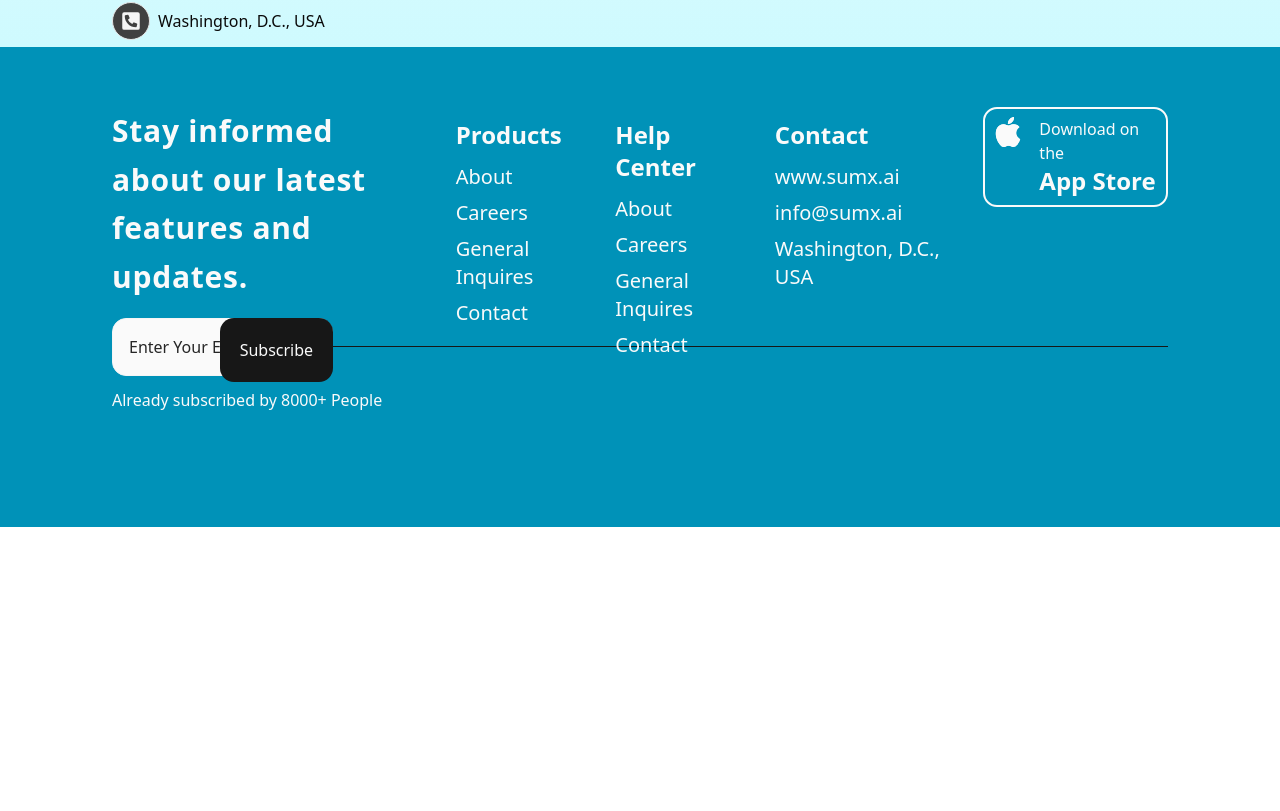
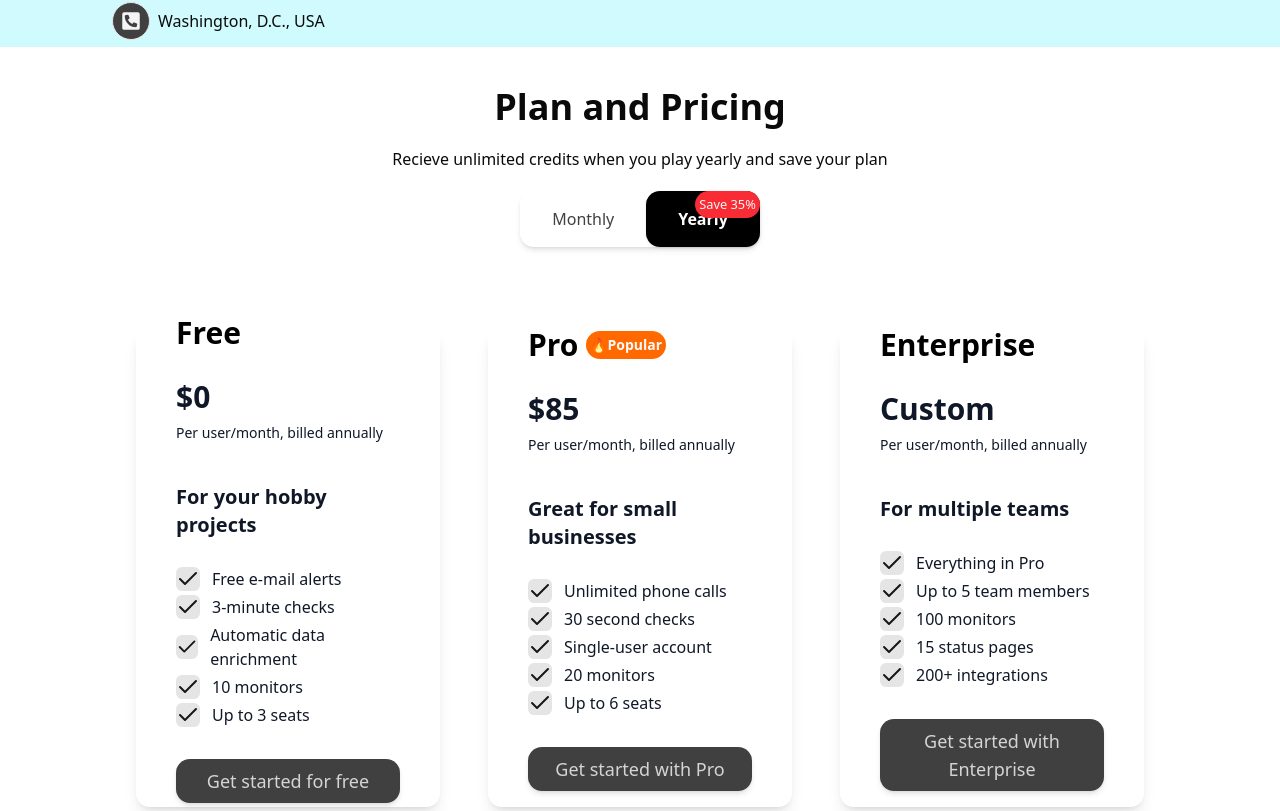
Before and after one commit to Ironbuff/Web-, a Next.js app: page / in a window 1280 px wide. Shown: the part 1709-2520 px from the top of the page. Before the commit the page ends 2236 px from the top, so only its background shows below. Built offline with nearby package versions, Linux system fonts and the light colour scheme.

Commit message:
Pricing Page

```diff
--- a/src/app/page.tsx
+++ b/src/app/page.tsx
@@ -2,6 +2,7 @@ import Navbar from "@/components/navbar/page";
 import Hero from "@/page/landing/page";
 import Contact from '@/page/contact/page'
 import Footer from "@/components/footer/page";
+import PricingPlans from "@/page/pricing/page";
 
 export default function Home() {
   return (
@@ -9,7 +10,7 @@ export default function Home() {
     <Navbar/>
     <Hero/>
     <Contact/>
-
+    <PricingPlans/>
     <Footer/>
     </>
   );
--- a/src/components/footer/page.tsx
+++ b/src/components/footer/page.tsx
@@ -1,5 +1,8 @@
 import React from "react";
 import { BsApple } from "react-icons/bs";
+import { FaFacebookF, FaLinkedin } from "react-icons/fa";
+import { FaXTwitter } from "react-icons/fa6";
+import { IoLogoInstagram } from "react-icons/io";
 
 const Footer = () => {
     const Products = [
@@ -22,15 +25,23 @@ const Footer = () => {
         { id: 3, title: "Washington, D.C., USA" },
     ];
 
+    const icon = [
+        { id: 1, icon: <FaFacebookF size={25} /> },
+        { id: 2, icon: <IoLogoInstagram size={25} /> },
+        { id: 3, icon: <FaXTwitter size={25} /> },
+        { id: 4, icon: <FaLinkedin size={25} /> }
+    ]
+
     return (
-        <div className="bg-cyan-600 h-[30rem] w-full py-15 px-28 flex flex-col justify-between gap-y-5">
+        <footer className="lg:h-[30rem] h-full bg-cyan-600 w-full relative">
+            <div className="py-15 w-full lg:px-28 px-5 flex flex-col justify-between gap-y-20">
 
                 {/* Top Footer */}
-            <div className="flex flex-row h-2/3 w-full gap-x-3 justify-evenly  border-b border-b-neutral-900">
+                <div className="flex lg:flex-row flex-col h-2/3 w-full gap-x-3 justify-evenly ">
                     {/* Subscribe Option */}
-                <div className="w-1/3">
+                    <div className="lg:w-1/3 w-full">
                         <div className="flex flex-col gap-y-4 text-neutral-50 w-full">
-                        <h1 className="text-3xl font-semibold w-[80%] leading-relaxed tracking-wide">
+                            <h1 className="lg:text-3xl text-xl font-semibold lg:w-[80%] w-full leading-relaxed tracking-wide">
                                 Stay informed about our latest features and updates.
                             </h1>
                             <div className="flex flex-col ">
@@ -38,10 +49,10 @@ const Footer = () => {
                                     <div className="flex flex-row items-center w-2/3 justify-start relative">
                                         <input
                                             type="text"
-                                        className="p-4 outline-none border border-neutral-100 bg-neutral-50 rounded-xl placeholder:text-neutral-800 w-full"
+                                            className="p-5 outline-none border border-neutral-100 bg-neutral-50 rounded-xl placeholder:text-neutral-800 w-full"
                                             placeholder="Enter Your Email"
                                         />
-                                    <h2 className="px-5 py-5 bg-neutral-900 absolute top-0 right-0 text-neutral-50 rounded-xl">
+                                        <h2 className="px-5 py-5 bg-neutral-900 absolute top-0  hover:scale-105 ease-in-out transition-all duration-300 right-0 text-neutral-50 rounded-r-2xl ">
                                             Subscribe{" "}
                                         </h2>
                                     </div>
@@ -52,12 +63,12 @@ const Footer = () => {
                     </div>
 
                     {/* Product Detail */}
-                <div className="w=1/4 text-neutral-50 space-x-3">
-                    <h1 className="text-2xl py-3 font-semibold">Products</h1>
+                    <div className="lg:w-1/5 w-full text-neutral-50 space-x-2 lg:py-2 py-5">
+                        <h1 className="lg:text-2xl text-xl py-3 font-semibold">Products</h1>
                         <ul className="flex flex-col gap-y-2">
                             {Products.map((item) => (
                                 <li key={item.id} className="list-none  ">
-                                <a href={item.links} className="text-xl ">
+                                    <a href={item.links} className="lg:text-xl text-base ">
                                         {item.title}
                                     </a>
                                 </li>
@@ -66,12 +77,12 @@ const Footer = () => {
                     </div>
 
                     {/* Help Detail */}
-                <div className="w=1/4 text-neutral-50 space-x-3 ">
-                    <h1 className="text-2xl py-3 font-semibold">Help Center</h1>
+                    <div className="lg:w-1/5 w-full text-neutral-50 space-x-2 lg:py-2 py-5">
+                        <h1 className="lg:text-2xl text-xl py-3 font-semibold">Help Center</h1>
                         <ul className="flex flex-col gap-y-2">
                             {Help.map((item) => (
                                 <li key={item.id} className="list-none  ">
-                                <a href={item.links} className="text-xl ">
+                                    <a href={item.links} className="lg:text-xl text-base ">
                                         {item.title}
                                     </a>
                                 </li>
@@ -80,11 +91,11 @@ const Footer = () => {
                     </div>
 
                     {/* Contact */}
-                <div className="w-fit text-neutral-50">
-                    <h1 className="text-2xl py-3 font-semibold">Contact</h1>
+                    <div className="w-fit text-neutral-50 lg:py-2 py-5">
+                        <h1 className="lg:text-2xl text-xl py-3 font-semibold">Contact</h1>
                         <ul className="flex flex-col gap-y-2">
                             {contact.map((item) => (
-                            <li key={item.id} className="text-xl">
+                                <li key={item.id} className="lg:text-xl text-base">
                                     {item.title}
                                 </li>
                             ))}
@@ -92,13 +103,13 @@ const Footer = () => {
                     </div>
 
                     {/* App Store */}
-                <div className="flex flex-row gap-x-1 space-x-3 items-start justify-center w-fit rounded-xl  p-2 border-2 h-fit border-neutral-50 text-neutral-50">
-                    <span className="flex items-center justify-center h-[50] ">
+                    <div className="flex flex-row gap-x-1 items-start justify-center w-fit rounded-xl  mt-2 border-2 h-fit border-neutral-50 text-neutral-50">
+                        <span className="flex items-center justify-center h-[50] pl-3 ">
                             <BsApple size={30} className="text-neutral-50" />
                         </span>
 
-                    <div className="flex flex-col gap-y-0 ">
-                        <p className="text-base font-medium ">Download on the</p>
+                        <div className="flex flex-col gap-y-0 p-2">
+                            <p className="text-sm font-light ">Download on the</p>
                             <h2 className="text-2xl font-semibold">
                                 App Store
                             </h2>
@@ -108,11 +119,27 @@ const Footer = () => {
 
                 </div>
 
-            {/* Bottom Footer */}
-            <div>
+
+                <div className="h-[1px] absolute left-0 lg:top-[19rem] top-[58rem] w-full opacity-[0.2] bg-white">
 
                 </div>
+
+                {/* Bottom Footer */}
+                <div className="flex flex-row h-1/3 items-center justify-between text-neutral-50 ">
+                    <h3 className="text-lg">
+                        © SumX 2025 | All Rights Reserved
+                    </h3>
+                    {/* Social Media Icon */}
+                    <ul className="flex flex-row gap-x-3 items-center justify-center">
+                        {icon.map((item) => (
+                            <li key={item.id}>
+                                {item.icon}
+                            </li>
+                        ))}
+                    </ul>
                 </div>
+            </div>
+        </footer>
     );
 };
 
--- a/src/page/contact/page.tsx
+++ b/src/page/contact/page.tsx
@@ -18,7 +18,7 @@ const Contact = () => {
     ]
 
     return (
-    <section className='w-full lg:h-[100vh] h-full flex lg:flex-row flex-col gap-y-10 items-center justify-center gap-x-2 px-28 bg-gradient-to-b from-white to-cyan-100'>
+    <section className='w-full lg:h-[100vh] h-full flex lg:flex-row flex-col gap-y-10 items-center justify-center gap-x-2 px-28 py-20 bg-gradient-to-b from-white to-cyan-100'>
 
         <div className='lg:w-1/2 w-full items-start flex flex-col pt-20 gap-y-10'>
             <h3 className='text-base text-cyan-600'>
@@ -28,7 +28,7 @@ const Contact = () => {
             <h1  className='text-5xl font-semibold text-black'>
                 We’d love to hear from you
             </h1>
-            <p className='text-lg font-light w-2/3 text-black'>
+            <p className='text-lg font-light lg:w-2/3 text-black'>
                 Got questions about SumX? Need support, or want to see how we can streamline your time management and project tracking? Just ask!
             </p>
             {/* Contact us social Media */}
@@ -69,7 +69,7 @@ const Contact = () => {
         </div>
         {/* Contact Us Form */}
 
-        <div className='lg:w-1/2 w-full flex flex-col gap-y-4 pt-18 '>
+        <div className='lg:w-1/2 w-full flex flex-col gap-y-4 pt-18 mx-auto '>
           <h1 className='text-base text-cyan-600 font-light pb-5 hover:underline'> Send Us Your Message ...</h1>
             <form className='p-5 border border-neutral-200 bg-white/30 rounded-2xl shadow-md '>
                 <div className='w-full flex flex-col gap-y-3'>
--- /dev/null
+++ b/src/page/pricing/page.tsx
@@ -0,0 +1,177 @@
+'use client'
+
+import React, { useState } from 'react';
+import { Check } from 'lucide-react';
+
+
+const PricingPlans = () => {
+    const [billingCycle, setBillingCycle] = useState('annual');
+    const [darkmodefall,setDarkmodefall] = useState<null|number>(null)
+
+    const plans = [
+        {
+            name: 'Free',
+            price: { monthly: 0, annual: 0 },
+            description: 'For your hobby projects',
+            features: [
+                'Free e-mail alerts',
+                '3-minute checks',
+                'Automatic data enrichment',
+                '10 monitors',
+                'Up to 3 seats'
+            ],
+            buttonText: 'Get started for free',
+            buttonStyle: 'border border-gray-300 text-gray-700 hover:bg-gray-50',
+            popular: false
+        },
+        {
+            name: 'Pro',
+            price: { monthly: 130, annual: 85 },
+            description: 'Great for small businesses',
+            features: [
+                'Unlimited phone calls',
+                '30 second checks',
+                'Single-user account',
+                '20 monitors',
+                'Up to 6 seats'
+            ],
+            buttonText: 'Get started with Pro',
+            buttonStyle: 'border border-gray-300 text-gray-700 hover:bg-gray-50',
+            popular: true
+        },
+        {
+            name: 'Enterprise',
+            price: 'Custom',
+            description: 'For multiple teams',
+            features: [
+                'Everything in Pro',
+                'Up to 5 team members',
+                '100 monitors',
+                '15 status pages',
+                '200+ integrations'
+            ],
+            buttonText: 'Get started with Enterprise',
+            buttonStyle: 'bg-white text-black hover:bg-gray-100',
+            popular: false,
+        }
+    ];
+
+    return (
+        <div className='lg:h-screen h-full lg:max-w-screen w-full px-28 py-10'>
+
+            {/* Top Heading */}
+            <div className='flex flex-col gap-y-5 items-center justify-center'>
+                <h1 className='text-4xl font-bold '>
+                    Plan and Pricing
+                </h1>
+                <p className='text-base font-extralight text-center'>
+                    Recieve unlimited credits when you play yearly and save your plan
+                </p>
+
+                {/* Button Changes */}
+                <div className='flex flex-row bg-white  shadow-md rounded-xl'>
+                    <button
+                        onClick={() => setBillingCycle('monthly')}
+                        className={`text-base font-normal text-neutral-700 py-4 px-8 rounded-xl tansition-all ${billingCycle === 'monthly'
+                            ? 'bg-black text-white shadow-sm font-semibold'
+                            : 'text-gray-600 hover:text-gray-900'
+
+                            }`}
+                    >
+                        Monthly
+                    </button>
+                    <div className='relative'>
+                        <button
+                            onClick={() => setBillingCycle('annual')}
+                            className={`text-base font-normal text-neutral-700 py-4 px-8 rounded-xl tansition-all ${billingCycle === 'annual'
+                                ? 'bg-black text-white shadow-sm font-semibold'
+                                : 'text-gray-600 hover:text-gray-900'
+
+                                }`}
+                        >
+                            Yearly
+                        </button >
+                        {billingCycle === 'annual' && (
+                            <small className='absolute top-0 right-0  h-fit text-neutral-50  font-extralight  p-1 rounded-xl w-fit bg-red-500 animate-pulse '>Save 35% </small>
+                        )}
+
+                    </div>
+                </div>
+            </div>
+
+            {/* Bottom Heading */}
+            <div className='grid lg:grid-cols-3 grid-cols-1 mx-auto space-y-5  py-20'>
+                {plans.map((item, index) =>
+                {
+
+                    const darkmode = darkmodefall === index
+                    return(
+                    <div
+                    key={index}
+                    className={`flex flex-col gap-y-4 lg:max-w-6xl max-w-8xl items-start h-[480px] justify-center px-10  py-5 mx-6 rounded-xl shadow-lg group hover:scale-105 transition-all ease-in-out duration-300   ${darkmode?"bg-neutral-800":"bg-white"}`}
+                    onMouseEnter={()=>{
+                        setDarkmodefall(index)
+                    }}
+                    onMouseLeave={()=>{
+                               setDarkmodefall(null)
+                    }}
+                    >
+                        <h1 className={`flex flex-row gap-x-2 text-3xl font-semibold items-center w-full justify-start ${darkmode?"text-white":"text-black"} `}>
+                            {item.name}
+                            {item.popular === true && (
+                                <p className='p-1 bg-orange-500 rounded-xl text-sm  text-neutral-50 '>
+                                    🔥Popular
+                                </p>
+                            )}
+                        </h1>
+
+                        {/* Price Part */}
+                        <div className='flex flex-col gap-y-2 py-3'>
+                                {typeof item.price === 'string' ? (
+                                    <div className={`text-3xl  font-semibold ${darkmode ? 'text-white' : 'text-gray-900'}`}>
+                                        {item.price}
+                                    </div>
+                                ) : (
+                                    <div className={`text-3xl font-semibold ${darkmode ? 'text-white' : 'text-gray-900'}`}>
+                                        ${billingCycle === 'annual' ? item.price.annual : item.price.monthly}
+                                    </div>
+                                )}
+                                    <p className={`text-sm ${darkmode?"text-white":"text-gray-900"}`}>
+                                        Per user/month, billed annually
+                                    </p>
+
+                        </div>
+
+                        {/* Feature Description */}
+                        <div className='flex flex-col gap-y-4'>
+                            <h2 className={`text-xl  font-semibold py-3 ${darkmode?"text-white":"text-gray-900"}`}>
+                                {item.description}
+                            </h2>
+                            {/* Feature Listing */}
+                            <ul className={`flex flex-col gap-y-1  ${darkmode?"text-white":"text-gray-900"}`}>
+                            {item.features.map((item,i)=>(
+                                   <li key={i} className={`flex flex-row gap-x-3 lg:text-base text-lg font-extralight items-center justify-start `}>
+                                     <Check className='text-neutral-900 rounded-sm group-hover:bg-green-300  bg-neutral-200 '/> {item}
+                                   </li>
+                            ))}
+                           </ul>
+                        </div>
+
+                        {/* Button Part */}
+
+                        <div className='w-full'>
+                            <button className={` my-4 py-2 px-4 w-full shadow-md lg:text-lg  bg-neutral-700 group-hover:scale-105 rounded-xl ${darkmode?"text-neutral-800 bg-white":"text-neutral-300"}`} >
+                                {item.buttonText}
+                            </button>
+                        </div>
+
+                    </div>
+                )})}
+
+            </div>
+
+        </div>
+    );
+};
+
+export default PricingPlans;
```
Also changed, not shown: src/components/navbar/page.tsx (+26 -29 lines). Lines whose indentation alone changed are shown as unchanged.
